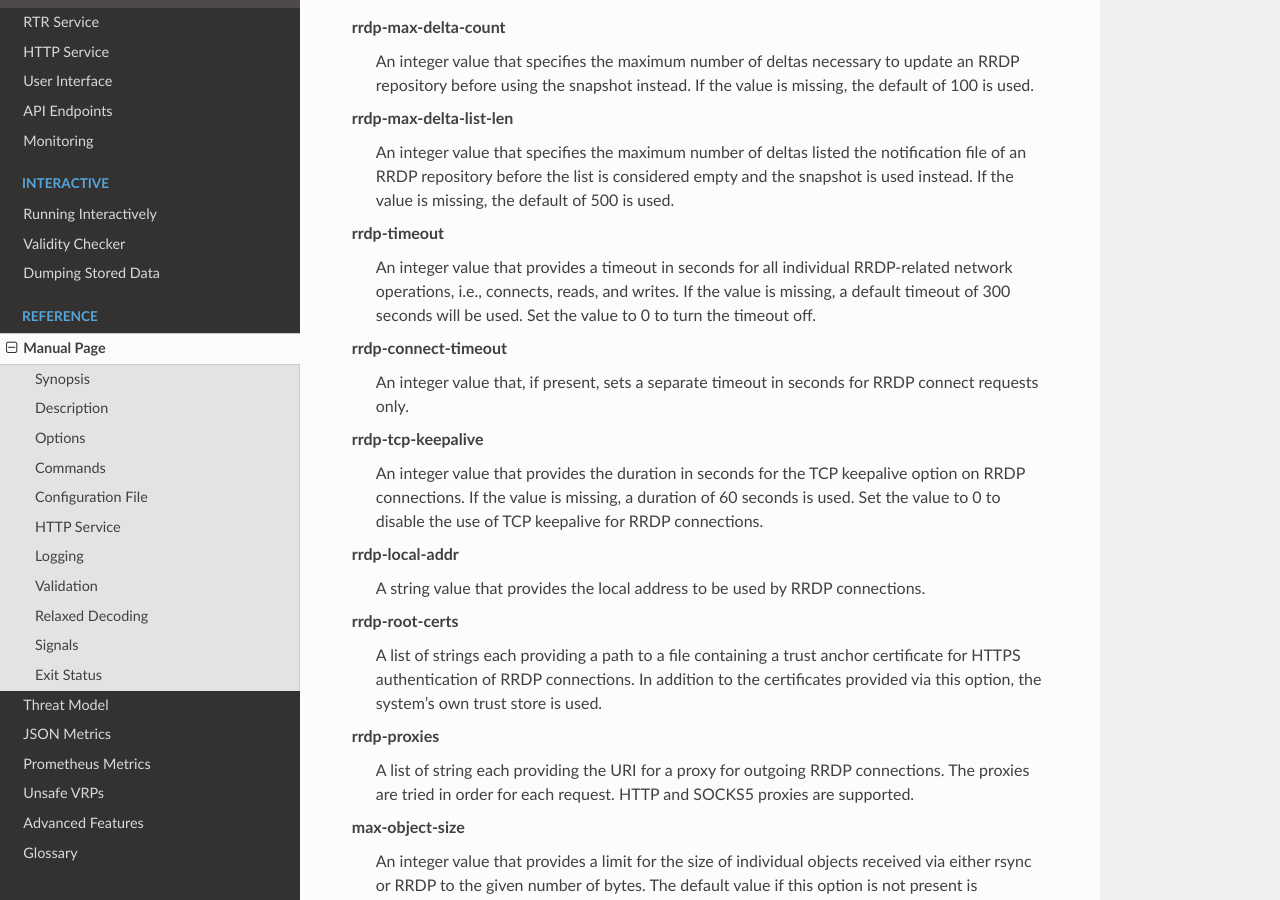
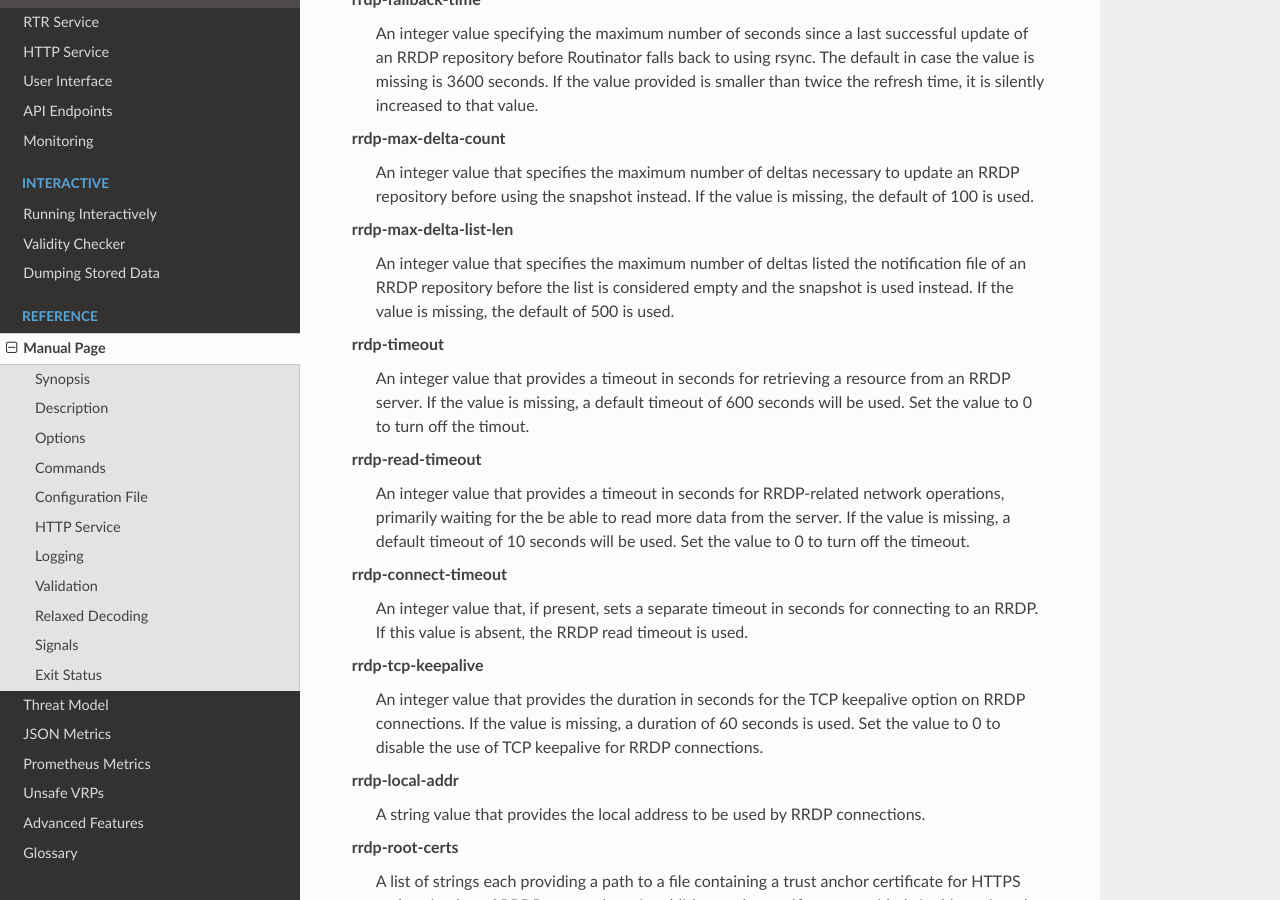
Before and after one commit to NLnetLabs/routinator, a Sphinx documentation site: the page built from doc/manual/source/manual-page.rst, in a window 1280 px wide and 900 px high, scrolled down 21236 px. Built offline with Sphinx 7.4.7 and the Read the Docs theme 3.1.0, drawn with Linux system fonts in a browser that asks for light colours; some of the changed text lies outside the part shown.

Commit message:
Update documentation.

```diff
--- a/doc/manual/source/manual-page.rst
+++ b/doc/manual/source/manual-page.rst
@@ -290,15 +290,21 @@ The available options are:
 
 .. option:: --rrdp-timeout=seconds
 
-      Sets the timeout in seconds for any RRDP-related network operation,
-      i.e., connects, reads, and writes. If this option is omitted, the
-      default timeout of 300 seconds is used. Set the option to 0 to disable
-      the timeout.
+      Sets the timeout in seconds for retrieving a resource from an RRDP
+      server. If this option is omitted, a default timeout of 600 seconds is
+      used. Set the option to 0 to disable the timeout.
+
+.. option:: --rrdp-read-timeout=seconds
+
+      Sets the timeout in seconds for RRDP-related network operation,
+      primarily waiting for the be able to read more data from the server.
+      If this option is omitted, a default timeout of 10 seconds is used.
+      Set the option to 0 to disable the timeout.
 
 .. option:: --rrdp-connect-timeout=seconds
 
       Sets the timeout in seconds for RRDP connect requests. If omitted, the
-      general timeout will be used.
+      read timeout will be used.
 
 .. option:: --rrdp-tcp-keepalive=seconds
 
@@ -1176,15 +1182,22 @@ All values can be overridden via the command line options.
             If the value is missing, the default of 500 is used.
 
       rrdp-timeout
-            An integer value that provides a timeout in seconds for all
-            individual RRDP-related network operations, i.e., connects,
-            reads, and writes. If the value is missing, a default timeout of
-            300 seconds will be used. Set the value to 0 to turn the timeout
-            off.
+            An integer value that provides a timeout in seconds for retrieving
+            a resource from an RRDP server. If the value is missing, a default
+            timeout of 600 seconds will be used. Set the value to 0 to turn
+            off the timout.
+
+      rrdp-read-timeout
+            An integer value that provides a timeout in seconds for
+            RRDP-related network operations, primarily waiting for the be
+            able to read more data from the server. If the value is missing,
+            a default timeout of 10 seconds will be used. Set the value to 0
+            to turn off the timeout.
 
       rrdp-connect-timeout
             An integer value that, if present, sets a separate timeout in
-            seconds for RRDP connect requests only.
+            seconds for connecting to an RRDP. If this value is absent, the
+            RRDP read timeout is used.
 
       rrdp-tcp-keepalive
             An integer value that provides the duration in seconds for the
```
